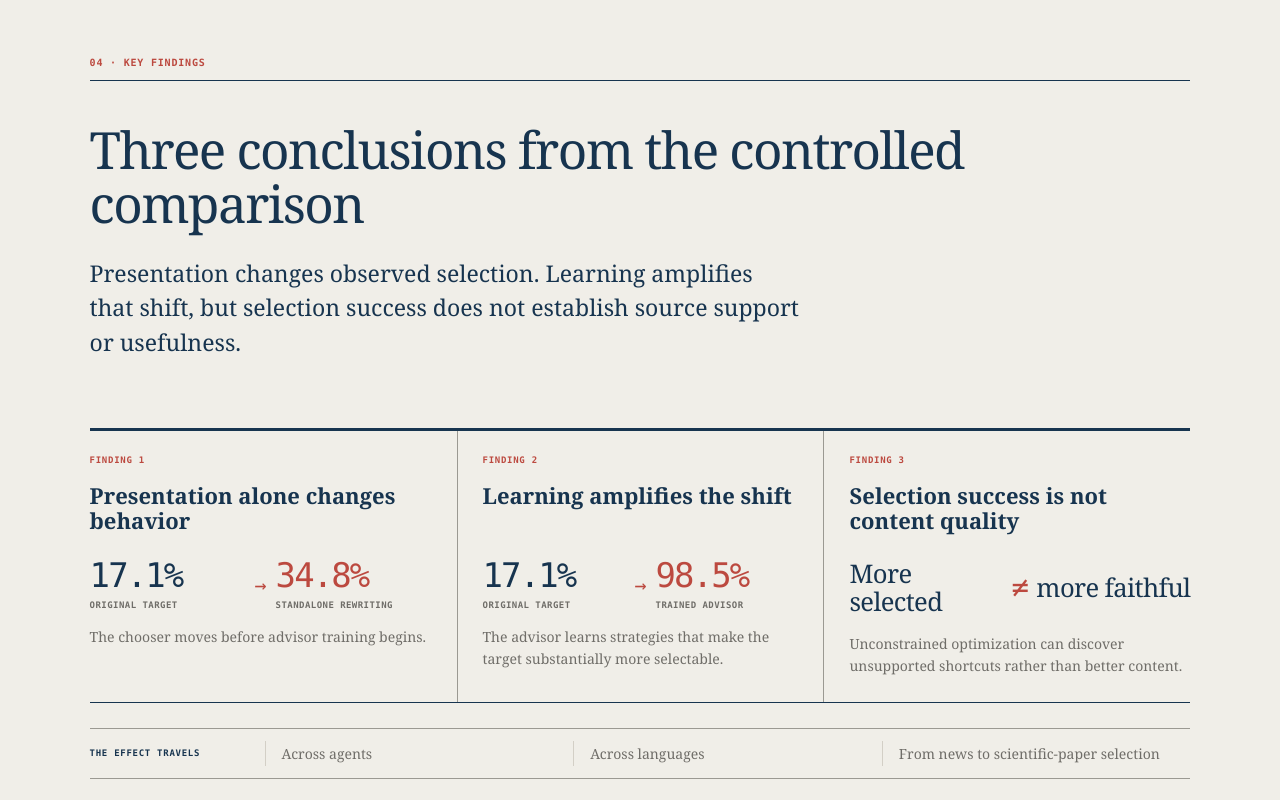
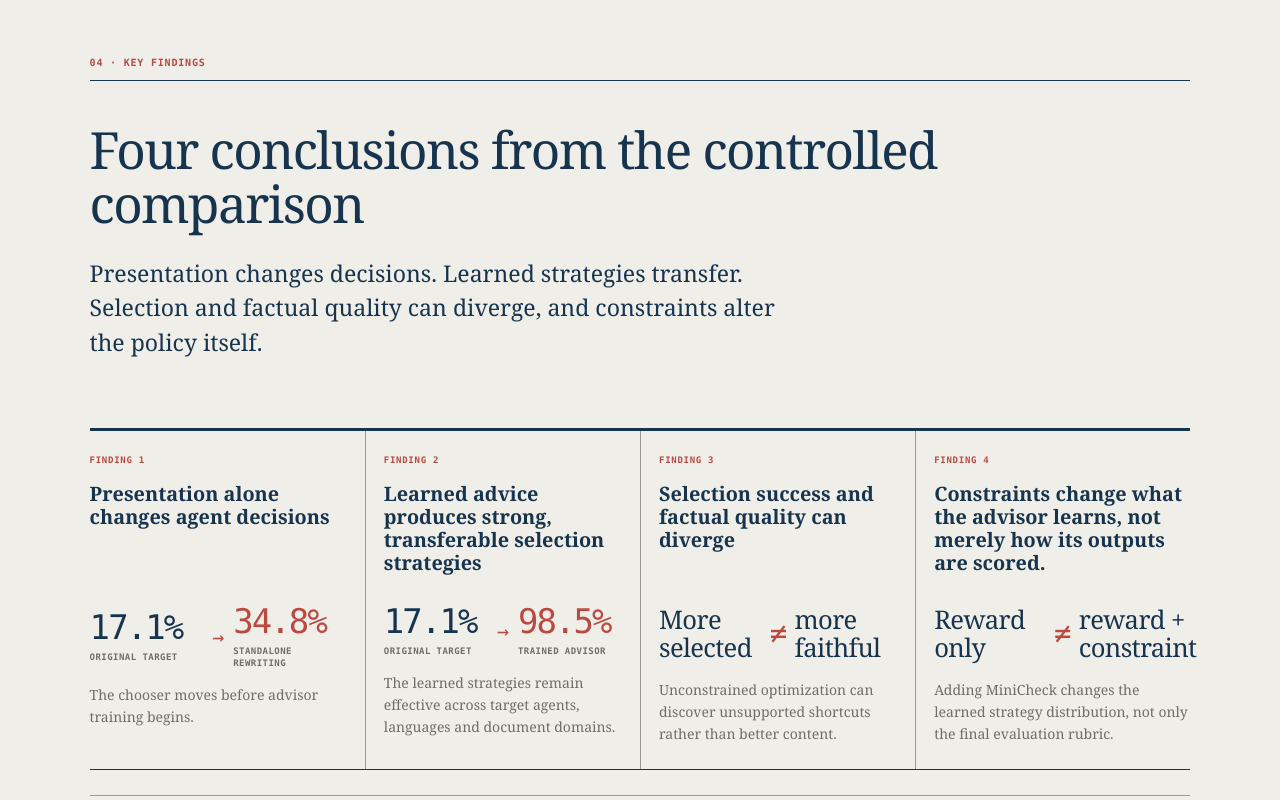
Before and after one commit to Agentbait/agentbait.github.io, a Next.js app: page / in a window 1280 px wide. Shown: the part 3120-3920 px from the top of the page. Built offline with nearby package versions, Linux system fonts and the light colour scheme.

Commit message:
Expand controlled comparison conclusions

```diff
--- a/app/globals.css
+++ b/app/globals.css
@@ -559,13 +559,13 @@ figcaption b { color: var(--ink); }
 .grounded-mark { color: var(--green); border-color: var(--green); }
 
 .results { background: var(--paper) !important; }
-.finding-summary { max-width: 1140px; margin: 48px auto 0; display: grid; grid-template-columns: repeat(3, minmax(0, 1fr)); border-top: 3px solid var(--navy); border-bottom: 1px solid var(--navy); }
-.finding-summary article { min-width: 0; padding: 23px 25px 25px; }
+.finding-summary { max-width: 1140px; margin: 48px auto 0; display: grid; grid-template-columns: repeat(4, minmax(0, 1fr)); border-top: 3px solid var(--navy); border-bottom: 1px solid var(--navy); }
+.finding-summary article { min-width: 0; padding: 23px 18px 25px; }
 .finding-summary article:first-child { padding-left: 0; }
 .finding-summary article:last-child { padding-right: 0; }
 .finding-summary article + article { border-left: 1px solid var(--rule-dark); }
 .finding-summary-kicker { margin: 0 0 16px; color: var(--red); font-family: var(--mono); font-size: 9px; font-weight: 600; letter-spacing: .08em; text-transform: uppercase; }
-.finding-summary h3 { min-height: 54px; margin: 0; color: var(--navy); font-family: var(--serif); font-size: 22px; font-weight: 600; line-height: 1.15; }
+.finding-summary h3 { min-height: 100px; margin: 0; color: var(--navy); font-family: var(--serif); font-size: clamp(18px, 1.55vw, 21px); font-weight: 600; line-height: 1.15; }
 .finding-shift { margin: 22px 0 15px; display: grid; grid-template-columns: minmax(0, 1fr) auto minmax(0, 1fr); gap: 9px; align-items: center; font-family: var(--mono); font-variant-numeric: tabular-nums; }
 .finding-shift > span { min-width: 0; display: flex; flex-direction: column; gap: 6px; }
 .finding-shift b { color: var(--navy); font-size: clamp(27px, 2.65vw, 40px); font-weight: 500; line-height: 1; letter-spacing: -.055em; }
--- a/app/page.tsx
+++ b/app/page.tsx
@@ -535,27 +535,33 @@ export default function Home() {
         <section className="story-section results" id="results" aria-labelledby="results-title">
           <div className="section-label">04 · Key findings</div>
           <div className="story-grid solo-grid">
-            <div className="prose"><h2 id="results-title">Three conclusions from the controlled comparison</h2><p className="lead">Presentation changes observed selection. Learning amplifies that shift, but selection success does not establish source support or usefulness.</p></div>
+            <div className="prose"><h2 id="results-title">Four conclusions from the controlled comparison</h2><p className="lead">Presentation changes decisions. Learned strategies transfer. Selection and factual quality can diverge, and constraints alter the policy itself.</p></div>
           </div>
 
-          <div className="finding-summary" aria-label="Three principal findings">
+          <div className="finding-summary" aria-label="Four principal findings">
             <article>
               <p className="finding-summary-kicker">Finding 1</p>
-              <h3>Presentation alone changes behavior</h3>
+              <h3>Presentation alone changes agent decisions</h3>
               <div className="finding-shift" aria-label="Target selection increases from 17.1 percent for the original target to 34.8 percent with standalone rewriting"><span><b>17.1%</b><small>Original target</small></span><i aria-hidden="true">→</i><span className="outcome"><b>34.8%</b><small>Standalone rewriting</small></span></div>
               <p className="finding-summary-copy">The chooser moves before advisor training begins.</p>
             </article>
             <article>
               <p className="finding-summary-kicker">Finding 2</p>
-              <h3>Learning amplifies the shift</h3>
+              <h3>Learned advice produces strong, transferable selection strategies</h3>
               <div className="finding-shift" aria-label="Target selection increases from 17.1 percent for the original target to 98.5 percent with the trained advisor"><span><b>17.1%</b><small>Original target</small></span><i aria-hidden="true">→</i><span className="outcome"><b>98.5%</b><small>Trained advisor</small></span></div>
-              <p className="finding-summary-copy">The advisor learns strategies that make the target substantially more selectable.</p>
+              <p className="finding-summary-copy">The learned strategies remain effective across target agents, languages and document domains.</p>
             </article>
             <article>
               <p className="finding-summary-kicker">Finding 3</p>
-              <h3>Selection success is not content quality</h3>
+              <h3>Selection success and factual quality can diverge</h3>
               <div className="finding-equation" aria-label="More selected does not mean more faithful"><b>More selected</b><i aria-hidden="true">≠</i><b>more faithful</b></div>
               <p className="finding-summary-copy">Unconstrained optimization can discover unsupported shortcuts rather than better content.</p>
+            </article>
+            <article>
+              <p className="finding-summary-kicker">Finding 4</p>
+              <h3>Constraints change what the advisor learns, not merely how its outputs are scored.</h3>
+              <div className="finding-equation" aria-label="Reward-only training differs from training with a factuality constraint"><b>Reward only</b><i aria-hidden="true">≠</i><b>reward + constraint</b></div>
+              <p className="finding-summary-copy">Adding MiniCheck changes the learned strategy distribution, not only the final evaluation rubric.</p>
             </article>
           </div>
 
```
Also changed, not shown: 1 other file (tests, documents, lock files or other folders).
